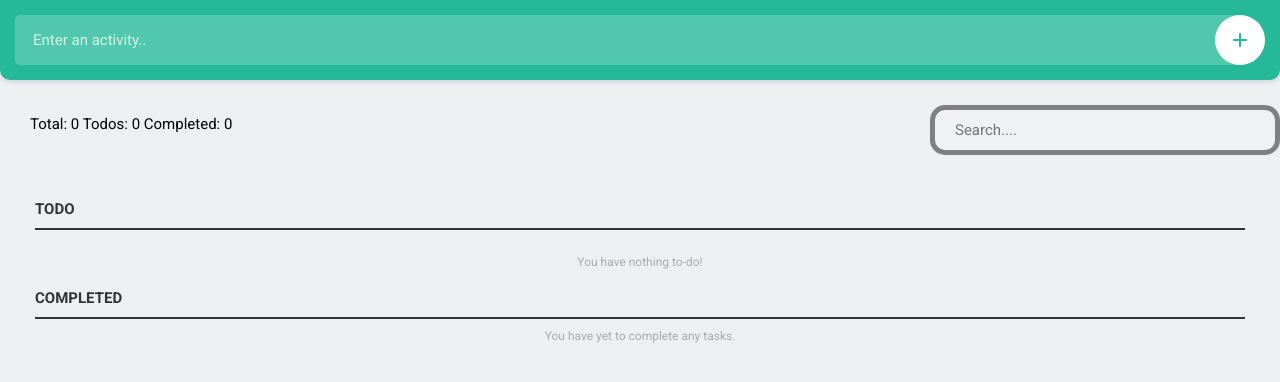
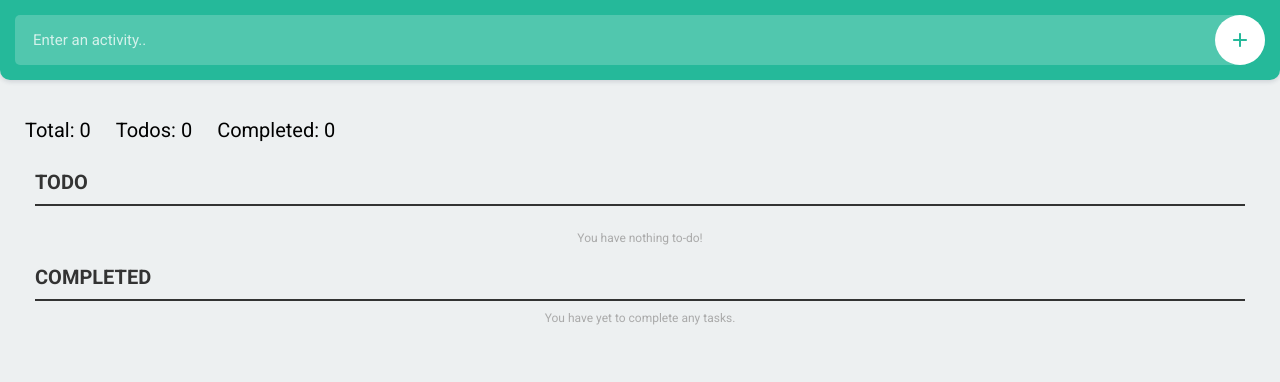
Before and after one commit to khoiphanspkt/TodoList, a plain HTML site: page index.html in a window 1280 px wide. Drawn offline with Linux system fonts and the light colour scheme.

Commit message:
fix something in css and html

```diff
--- a/css/style.css
+++ b/css/style.css
@@ -95,7 +95,7 @@ header button svg .fill {
 h3 {
     color: #333;
     font-weight: 700;
-    font-size: 15px;
+    font-size: 20px;
     border-bottom: 2px solid #333;
     padding: 10px 0 10px 0;
     margin: 0;
@@ -110,32 +110,33 @@ form input {
     font-size: 15px;
     font-weight: 400;
     text-indent: 20px;
-    padding: 0 60px 0 0;
     margin: 25px 0 0 0;
     background: rgba(250, 246, 246, 0.2);
-    border-radius: 15px 15px 15px 15px;
-    border: 5px solid;
+    border-radius: 15px;
+    border: 3px solid;
     box-shadow: none;
     outline: none;
 }
 
 .item-counter {
+    position: sticky;
     width: fit-content;
     height: 50px;
-    margin: 50px 0 0 0;
+    margin: 25px 0 0 0;
+    position: relative;
     float: left;
-    justify-content: space-around;
-    font-size: 15px;
+    display: flex;
+    align-items: center;
+    justify-content: center;
+    font-size: 20px;
     font-weight: 400;
-    text-indent: 15px;
-    padding: 0 60px 0 0;
-    outline: none;
+    text-indent: 25px;
 }
 
 .container {
     width: 100%;
     float: left;
-    padding: 35px;
+    padding: 5px 35px 35px 35px;
 }
 
 ul.todo {
--- a/index.html
+++ b/index.html
@@ -25,15 +25,16 @@
         <button id="addItem">
 				<svg height="32px" id="Layer_1" style="enable-background:new 0 0 32 32;" version="1.1"viewBox="0 0 32 32" width="32px" xml:space="preserve" xmlns="http://www.w3.org/2000/svg" xmlns:xlink="http://www.w3.org/1999/xlink"><path class="fill" d="M28,14H18V4c0-1.104-0.896-2-2-2s-2,0.896-2,2v10H4c-1.104,0-2,0.896-2,2s0.896,2,2,2h10v10c0,1.104,0.896,2,2,2  s2-0.896,2-2V18h10c1.104,0,2-0.896,2-2S29.104,14,28,14z"/></svg>
             </button>
-        <div class="item-counter">
-            <span>Total: <span id="total-count">0</span></span>
-            <span>Todos: <span id="todos-count">0</span></span>
-            <span>Completed: <span id="completed-count">0</span></span>
-        </div>
     </header>
-    <form id="search">
+    <!-- <form id="search">
         <input type="text" placeholder="Search....">
     </form>
+-->
+    <div class="item-counter">
+        <span>Total: <span id="total-count">0</span></span>
+        <span>Todos: <span id="todos-count">0</span></span>
+        <span>Completed: <span id="completed-count">0</span></span>
+    </div>
 
     <div class="container">
 
--- a/js/main.js
+++ b/js/main.js
@@ -28,8 +28,19 @@ document.getElementById('item').addEventListener('keydown', function(e) {
     }
 });
 
+// counting Item in list
+var todocount = data.todo.length;
+var completedcount = data.completed.length;
+var totalcount = todocount + completedcount;
+
+document.getElementById('total-count').innerHTML = totalcount;
+document.getElementById('todos-count').innerHTML = todocount;
+document.getElementById('completed-count').innerHTML = completedcount;
+
+dataObjectUpdated();
+
+//Add Item to list
 function addItem(value) {
-
 
     document.getElementById('item').value = '';
 
@@ -70,7 +81,9 @@ function removeItem() {
         } else {
             data.completed.splice(data.completed.indexOf(value), 1);
         }
-    } else {}
+    } else {
+        return;
+    }
     dataObjectUpdated();
     parent.removeChild(item);
     location.reload();
@@ -93,12 +106,32 @@ function editItem() {
             data.completed.splice(data.completed.indexOf(value), 1);
             data.completed.push(edittext);
         }
+        location.reload();
     } else {
         return;
     }
     dataObjectUpdated();
-    location.reload();
 }
+
+
+// function searchTodo() {
+//     const list = document.querySelector('.container#list ul.todo#todo');
+//     const searchBar = document.forms['search'].querySelector('input');
+//     searchBar.addEventListener('keyup', function(e) {
+//         const term = e.target.value.toLowerCase();
+//         const item = list.getElementsByTagName('li');
+//         Array.from(item).forEach(function(todos) {
+//             const title = todos.firstElementChild.textContent;
+//             if (title.toLowerCase().indexOf(term) != -1) {
+//                 todos.style.display = 'block';
+//             } else {
+//                 todos.style.display = 'none';
+//             }
+//             console.log(todos);
+//         })
+//     })
+// }
+// searchTodo();
 
 function completeItem() {
     var item = this.parentNode.parentNode;
@@ -122,41 +155,6 @@ function completeItem() {
     target.insertBefore(item, target.childNodes[0]);
     location.reload();
 }
-
-function countItem() {
-
-    var todocount = data.todo.length;
-    var completedcount = data.completed.length;
-    var totalcount = todocount + completedcount;
-
-    document.getElementById('total-count').innerHTML = totalcount;
-    document.getElementById('todos-count').innerHTML = todocount;
-    document.getElementById('completed-count').innerHTML = completedcount;
-
-    dataObjectUpdated();
-
-}
-
-countItem();
-
-// filter todo by searching
-function searchTodo() {
-    const list = document.querySelector('ul.todo#todo ul.todo#conpleted');
-    const searchBar = document.forms['search'].querySelector('input');
-    searchBar.addEventListener('keyup', function(e) {
-        const term = e.target.value.toLowerCase();
-        const item = list.getElementsByTagName('li');
-        Array.from(item).forEach(function(todos) {
-            const title = todos.firstElementChild.textContent;
-            if (title.toLowerCase().indexOf(term) != -1) {
-                todos.style.display = 'block';
-            } else {
-                todos.style.display = 'none';
-            }
-        })
-    })
-}
-searchTodo();
 
 // Adds a new item to the todo list
 function addItemToDOM(text, completed) {
```
